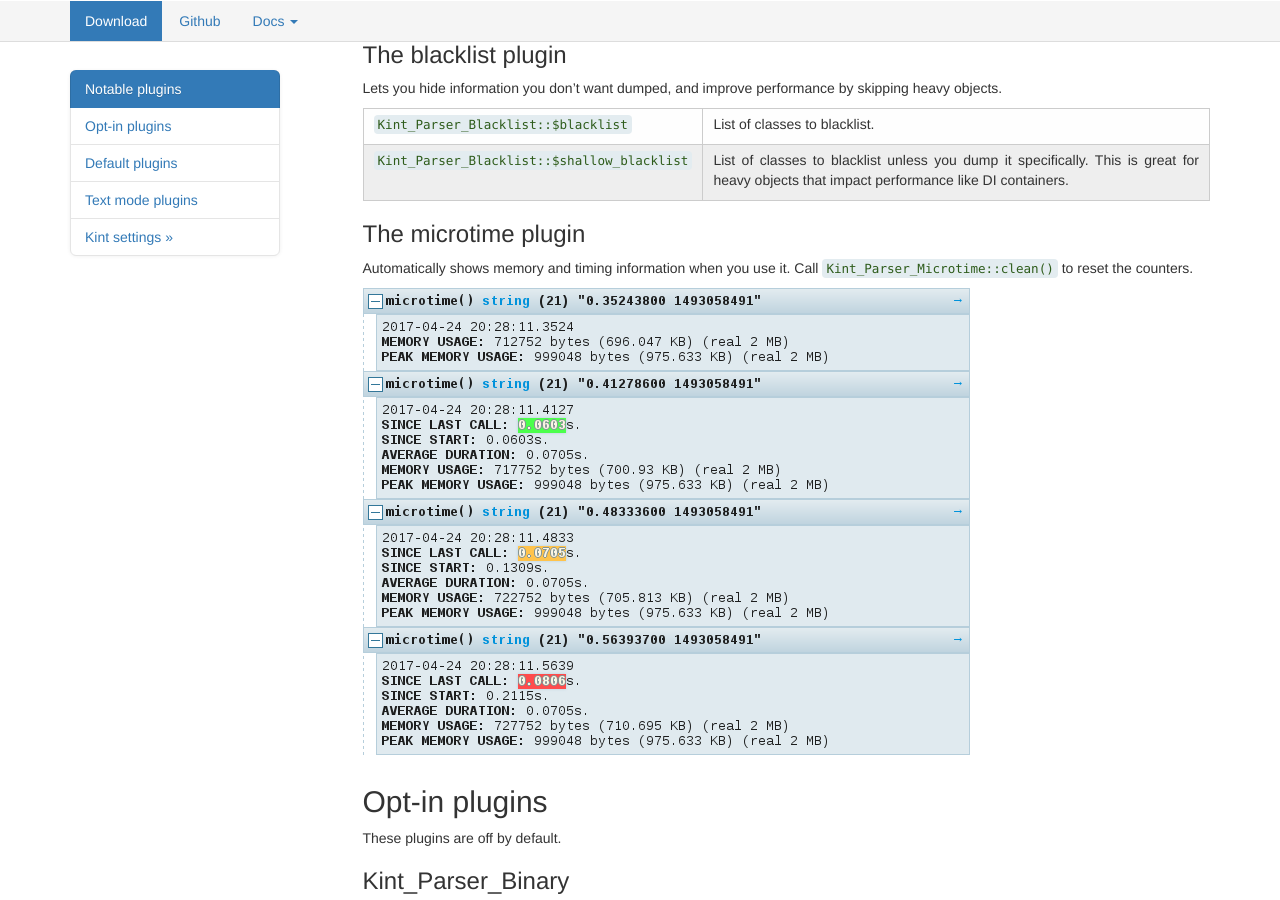
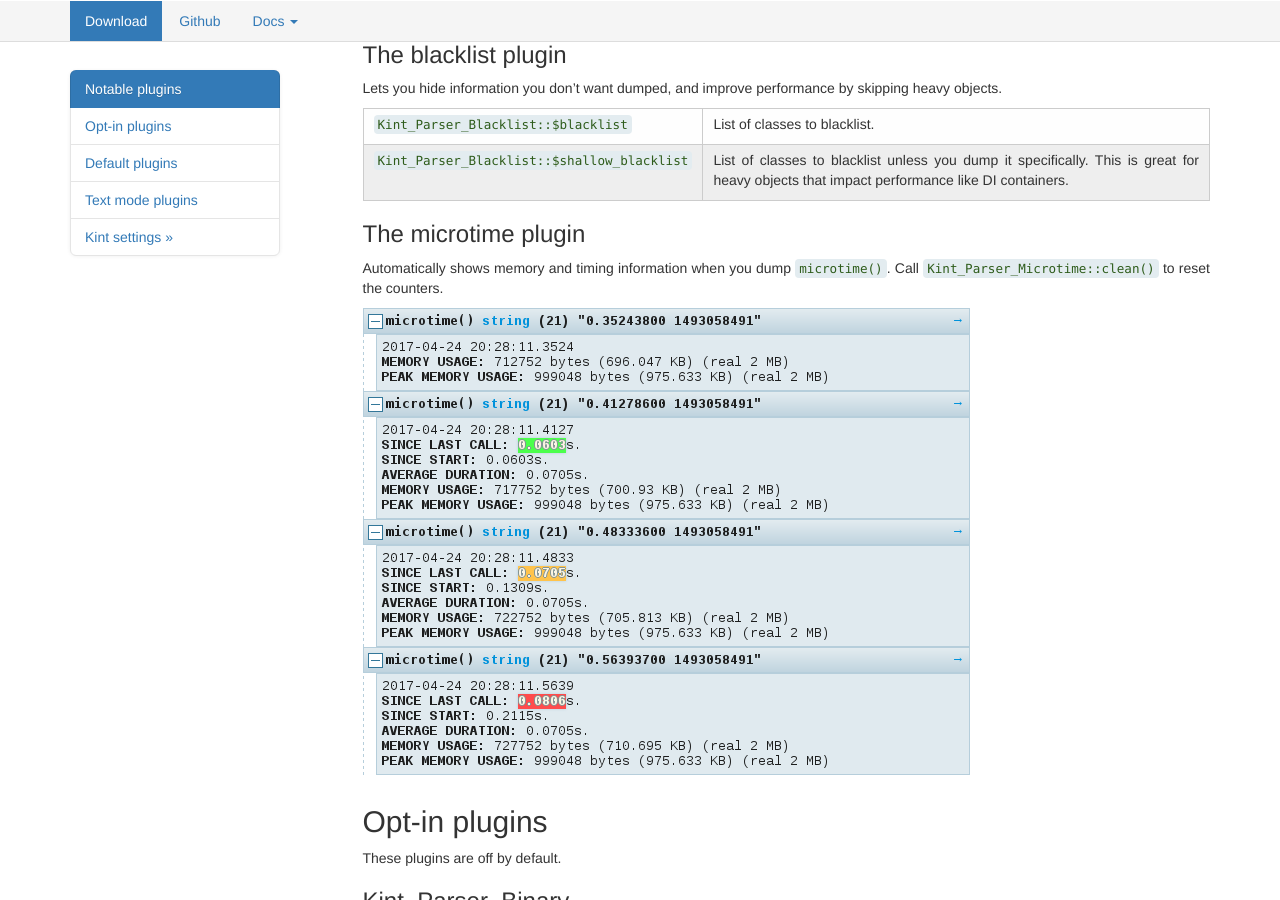
Before and after one commit to kint-php/kint, a Jekyll site: the page built from plugins.md, in a window 1280 px wide and 900 px high, scrolled down 460 px. Built offline with Jekyll 4.4.1, drawn with Linux system fonts in a browser that asks for light colours; nearby versions of some CDN libraries.

Commit message:
Clarify use of microtime plugin

```diff
--- a/plugins.md
+++ b/plugins.md
@@ -33,7 +33,7 @@ Lets you hide information you don't want dumped, and improve performance by skip
 
 ### The microtime plugin
 
-Automatically shows memory and timing information when you use it. Call `Kint_Parser_Microtime::clean()` to reset the counters.
+Automatically shows memory and timing information when you dump `microtime()`. Call `Kint_Parser_Microtime::clean()` to reset the counters.
 
 ![]({{ site.baseurl }}/images/plugin-microtime.png)
 
```
